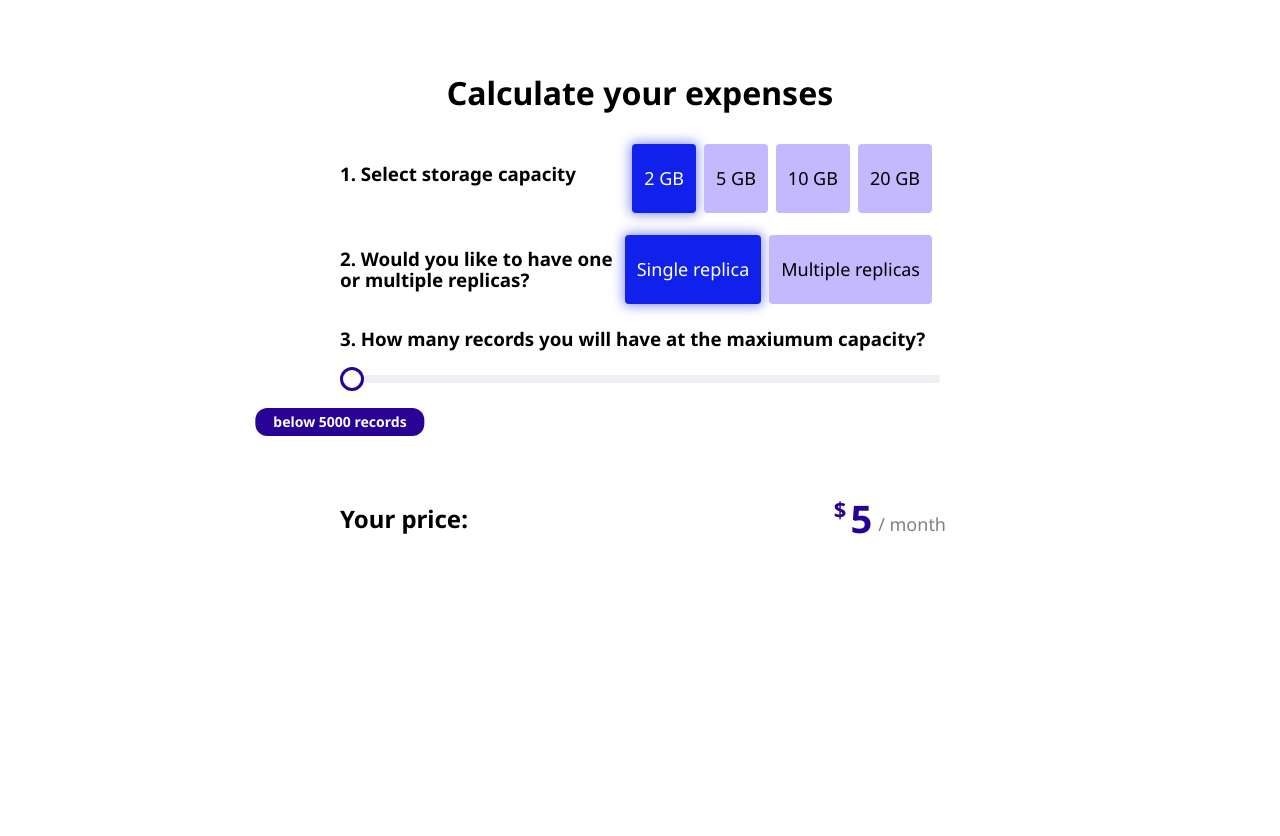
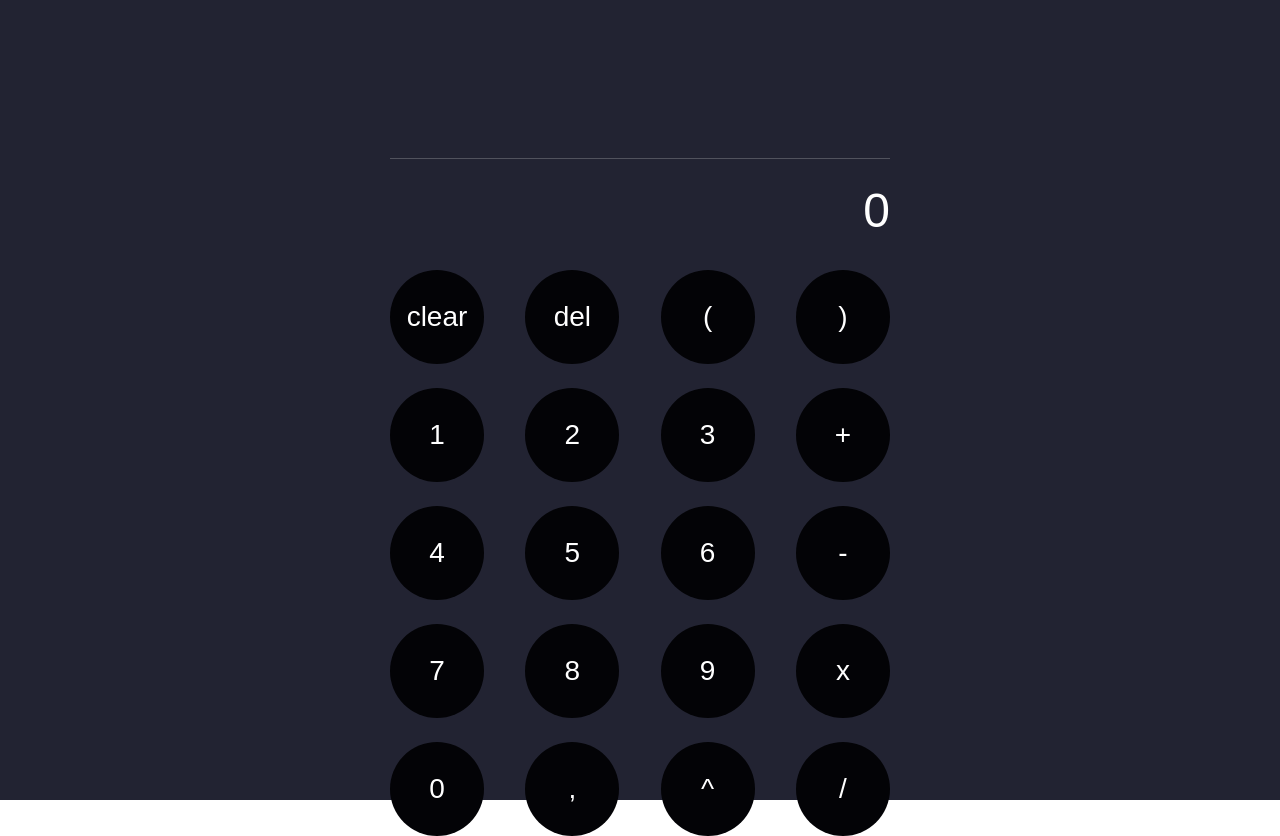
Before and after one commit to aibolik/practice--react, a React (Create React App) app: page / in a window 1280 px wide. Before the commit the page ends 800 px from the top, so only its background shows below. Built offline with nearby package versions, Linux system fonts and the light colour scheme.

Commit message:
feat(projects): implement Calculator app

```diff
--- a/src/index.js
+++ b/src/index.js
@@ -16,7 +16,8 @@ import ReactDOM from 'react-dom';
 // import App from './projects/TabNavigationApp/App';
 // import App from './projects/EditorApp/App';
 // import App from './projects/ReusableComponentApp/App';
-import App from './projects/PricingCalculatorApp/App';
+// import App from './projects/PricingCalculatorApp/App';
+import App from './projects/CalculatorApp/App';
 
 import * as serviceWorker from './serviceWorker';
 
--- /dev/null
+++ b/src/projects/CalculatorApp/App.js
@@ -0,0 +1,32 @@
+import React from 'react';
+import styled, { createGlobalStyle } from 'styled-components';
+import { Normalize } from 'styled-normalize';
+
+import Calculator from './components/Calculator';
+
+const GlobalStyles = createGlobalStyle`
+  body {
+    font-family: Arial;
+  }
+`;
+
+const Wrapper = styled.div`
+  background: #222332;
+  height: 100vh;
+  width: 100%;
+`;
+
+const App = () => {
+
+  return (
+    <>
+      <GlobalStyles />
+      <Normalize />
+      <Wrapper>
+        <Calculator />
+      </Wrapper>
+    </>
+  )
+}
+
+export default App;
--- /dev/null
+++ b/src/projects/CalculatorApp/components/Button.js
@@ -0,0 +1,22 @@
+import styled from 'styled-components';
+
+const Button = styled.div`
+  background: #030306;
+  border-radius: 50%;
+  width: 94px;
+  height: 94px;
+  color: #FFF;
+  font-size: 28px;
+
+  display: flex;
+  justify-content: center;
+  align-items: center;
+  cursor: pointer;
+  transition: background .3s;
+
+  &:hover {
+    background: #383a52;
+  }
+`;
+
+export default Button;
--- /dev/null
+++ b/src/projects/CalculatorApp/components/Calculator.js
@@ -0,0 +1,95 @@
+import React, { useState, useCallback, useEffect } from 'react';
+import styled from 'styled-components';
+
+import Button from './Button';
+
+import { SYMBOLS } from '../constants';
+import { infixToPostfix, evaluatePostfix } from '../utils/math-operations';
+
+const Wrapper = styled.div`
+  max-width: 500px;
+  padding-top: 100px;
+  margin: 0 auto;
+`;
+
+const Row = styled.div`
+  display: flex;
+  justify-content: space-between;
+  margin-bottom: 24px;
+`;
+
+const Notation = styled.input`
+  color: rgba(255, 255, 255, 0.72);
+  background: none;
+  border: none;
+  outline: none;
+  font-size: 28px;
+  text-align: right;
+  width: 100%;
+  margin-bottom: 24px;
+`;
+
+const Divider = styled.div`
+  height: 1px;
+  background: rgba(255, 255, 255, .21);
+  margin-bottom: 24px;
+`;
+
+const Result = styled.div`
+  color: #FFF;
+  font-size: 48px;
+  text-align: right;
+  margin-bottom: 32px;
+`;
+
+const Calculator = () => {
+  const [notation, setNotation] = useState('');
+  const [result, setResult] = useState(0);
+
+  const handleButtonClick = useCallback((s) => {
+    switch (s) {
+      case 'del':
+        setNotation(notation.slice(0, -1));
+        break;
+      case 'clear':
+        setNotation('');
+        break;
+      default:
+        setNotation(`${notation}${s}`);
+    }
+  }, [notation]);
+
+  useEffect(() => {
+    const postfixNotation = infixToPostfix(notation);
+    const result = evaluatePostfix(postfixNotation);
+    console.log('infix', notation);
+
+    if (!Number.isNaN(result) && typeof result === 'number') {
+      setResult(result);
+    }
+
+    if (!notation) {
+      setResult(0);
+    }
+
+  }, [notation]);
+
+  return (
+    <Wrapper>
+      <Notation type="text" readOnly value={notation} />
+      <Divider />
+      <Result>{result}</Result>
+      {SYMBOLS.map((row, i) => (
+        <Row key={i}>
+          {row.map(s => (
+            <Button key={s} onClick={() => handleButtonClick(s)}>
+              {s}
+            </Button>
+          ))}
+        </Row>
+      ))}
+    </Wrapper>
+  );
+}
+
+export default Calculator;
--- /dev/null
+++ b/src/projects/CalculatorApp/constants.js
@@ -0,0 +1,7 @@
+export const SYMBOLS = [
+  ['clear', 'del', '(', ')'],
+  [1, 2, 3, '+'],
+  [4, 5, 6, '-'],
+  [7, 8, 9, 'x'],
+  [0, ',', '^', '/'],
+];
--- /dev/null
+++ b/src/projects/CalculatorApp/utils/math-operations.js
@@ -0,0 +1,83 @@
+
+const rank = (c) => {
+  switch (c) {
+    case '+':
+    case '-':
+      return 1;
+    case 'x':
+    case '/':
+      return 2;
+    default:
+      return 0;
+  }
+}
+
+export const infixToPostfix = (infix) => {
+  const operators = []; // stack
+  const postfix = [];
+
+
+  let number = 0;
+  let processingNumber = false;
+  for (let c of infix) {
+    if (c.charCodeAt(0) >= '0'.charCodeAt(0) && c.charCodeAt(0) <= '9'.charCodeAt(0)) {
+      number = number * 10 + (c.charCodeAt(0) - '0'.charCodeAt(0));
+      processingNumber = true;
+    } else {
+      if (processingNumber) {
+        postfix.push(number);
+      }
+      number = 0;
+      processingNumber = false;
+
+      if (c === '(') {
+        operators.push('(');
+      } else if (c === ')') {
+        while(operators[operators.length - 1] !== '(') {
+          postfix.push(operators.pop());
+        }
+        operators.pop();
+      } else {
+        while (operators.length > 0 && rank(c) <= rank(operators[operators.length - 1])) {
+          postfix.push(operators.pop());
+        }
+        operators.push(c);
+      }
+    }
+  }
+  if (processingNumber) {
+    postfix.push(number);
+  }
+  while(operators.length > 0) {
+    postfix.push(operators.pop());
+  }
+
+  return postfix;
+}
+
+export const evaluatePostfix = (postfix) => {
+  const operands = [];
+  let a = 0, b = 0;
+  for (let s of postfix) {
+    if (typeof s === 'string') {
+      b = operands.pop();
+      a = operands.pop();
+      switch (s) {
+        case '+':
+          operands.push(a + b);
+          break;
+        case '-':
+          operands.push(a - b);
+          break;
+        case 'x':
+          operands.push(a * b);
+          break;
+        default:
+          operands.push(a / b);
+      }
+    } else {
+      operands.push(s);
+    }
+  }
+  return operands.pop();
+}
```
